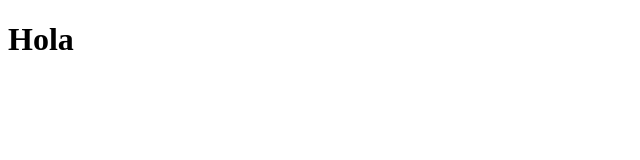
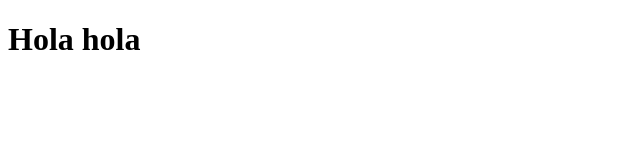
Before and after one commit to luda9/weappther, a plain HTML site: page index.html in a window 1280 px wide. Shown: the whole page, without its empty margins (0-640 px from the left). Drawn offline with Linux system fonts and the light colour scheme.

Commit message:
first commit

```diff
--- a/index.html
+++ b/index.html
@@ -7,6 +7,6 @@
   <title>Document</title>
 </head>
 <body>
-  <h1>Hola</h1>
+  <h1>Hola hola</h1>
 </body>
 </html>
```
